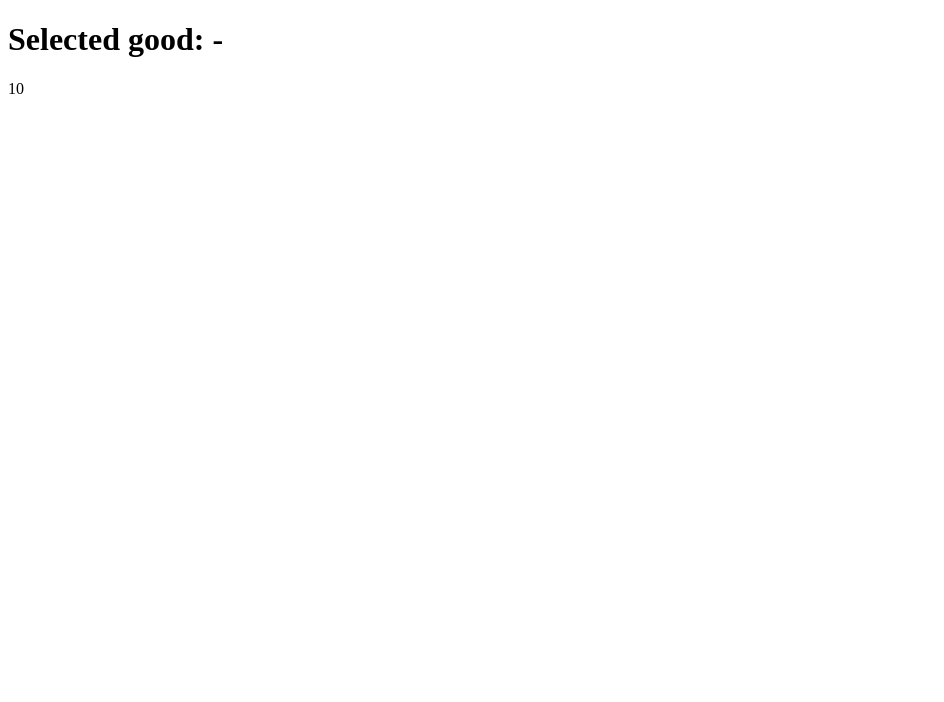
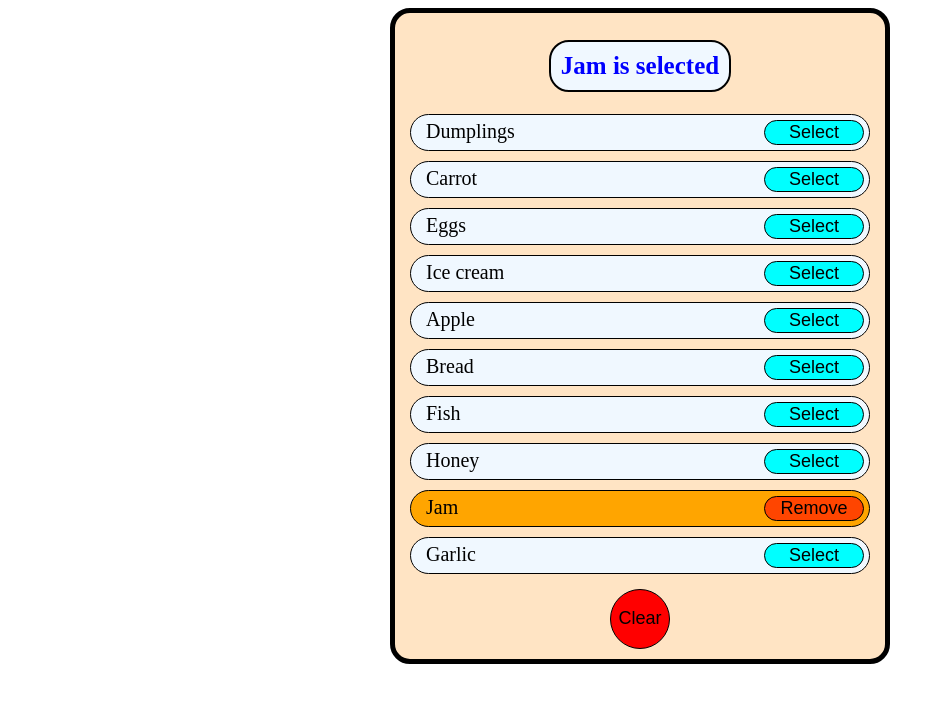
Before and after one commit to mate-academy/react_goods-selector, a React (Create React App) app: page / in a window 1280 px wide. Shown: the top 702 px of the page, without its empty margins (0-944 px from the left). Built offline with nearby package versions, Linux system fonts and the light colour scheme.

Commit message:
Solution

```diff
--- a/package.json
+++ b/package.json
@@ -8,6 +8,7 @@
   "dependencies": {
     "@cypress/react": "^5.12.4",
     "bulma": "^0.9.3",
+    "classnames": "^2.3.1",
     "react": "^17.0.2",
     "react-dom": "^17.0.2",
     "react-scripts": "^4.0.3"
@@ -17,13 +18,13 @@
     "@mate-academy/cypress-tools": "^1.0.4",
     "@mate-academy/eslint-config-react": "*",
     "@mate-academy/eslint-config-react-typescript": "*",
-    "@mate-academy/scripts": "^1.2.1",
+    "@mate-academy/scripts": "^1.2.3",
     "@mate-academy/students-ts-config": "*",
     "@mate-academy/stylelint-config": "*",
     "@types/node": "^17.0.23",
     "@types/react": "^17.0.43",
     "@types/react-dom": "^17.0.14",
-    "cypress": "^9.5.3",
+    "cypress": "^7.7.0",
     "eslint": "^7.32.0",
     "eslint-plugin-cypress": "^2.11.2",
     "gh-pages": "^3.2.3",
--- a/src/App.scss
+++ b/src/App.scss
@@ -1 +1,72 @@
-// styles go here
+.App {
+  box-sizing: border-box;
+  display: flex;
+  flex-direction: column;
+  justify-content: space-between;
+  align-items: center;
+  margin: auto;
+  padding: 10px;
+  width: 500px;
+  border: 5px solid black;
+  border-radius: 20px;
+  background-color: bisque;
+}
+
+.title {
+  padding: 10px;
+  text-align: center;
+  font-size: 25px;
+  color: blue;
+  border: 2px solid black;
+  border-radius: 20px;
+  background-color: aliceblue;
+}
+
+.list {
+  display: flex;
+  flex-direction: column;
+  width: 100%;
+  margin: 0;
+  padding: 0;
+  list-style-type: none;
+  font-size: 20px;
+
+  &__item {
+    display: flex;
+    justify-content: space-between;
+    margin: 5px;
+    padding: 5px;
+    padding-left: 15px;
+    border: 1px solid black;
+    border-radius: 20px;
+    background-color: aliceblue;
+  }
+
+  &__item_selected {
+    background-color: orange;
+  }
+}
+
+.button {
+  cursor: pointer;
+  font-size: 18px;
+  width: 100px;
+  border: 1px solid black;
+  border-radius: 50px;
+  background-color: aqua;
+
+  &__selected {
+    background-color: orangered;
+  }
+}
+
+.clear_button {
+  cursor: pointer;
+  margin-top: 10px;
+  font-size: 18px;
+  height: 60px;
+  width: 60px;
+  border: 1px solid black;
+  border-radius: 50px;
+  background-color: red;
+}
--- a/src/App.tsx
+++ b/src/App.tsx
@@ -1,4 +1,5 @@
 import React from 'react';
+import classNames from 'classnames';
 import './App.scss';
 
 const goodsFromServer: string[] = [
@@ -14,11 +15,90 @@ const goodsFromServer: string[] = [
   'Garlic',
 ];
 
-const App: React.FC = () => (
-  <div className="App">
-    <h1>Selected good: -</h1>
-    {goodsFromServer.length}
-  </div>
-);
+type State = {
+  selectedGood: string[];
+};
+
+class App extends React.Component<{}, State> {
+  state = {
+    selectedGood: ['Jam'],
+  };
+
+  goodsTitle = (selectedGood: string[]) => {
+    if (selectedGood.length === 1) {
+      return `${selectedGood} is selected`;
+    }
+
+    if (selectedGood.length > 1) {
+      return `${selectedGood.slice(0, -1).join(', ')}
+        and ${selectedGood.slice(-1)} are selected`;
+    }
+
+    return 'No goods selected';
+  };
+
+  removeGood = (item: string) => {
+    this.setState((prevState) => ({
+      selectedGood: prevState.selectedGood.filter(good => good !== item),
+    }));
+  };
+
+  selectGood = (item: string) => {
+    this.setState((prevState) => ({
+      selectedGood: [...prevState.selectedGood, item],
+    }));
+  };
+
+  clearAllGoods = () => {
+    this.setState({ selectedGood: [] });
+  };
+
+  render() {
+    const { selectedGood } = this.state;
+
+    return (
+      <div className="App">
+        <h1 className="title">{this.goodsTitle(selectedGood)}</h1>
+        <ul className="list">
+          {goodsFromServer.map(item => (
+            <li
+              key={item}
+              className={classNames(
+                'list__item',
+                { list__item_selected: selectedGood.includes(item) },
+              )}
+            >
+              {item}
+              <button
+                type="button"
+                className={classNames(
+                  'button',
+                  { button__selected: selectedGood.includes(item) },
+                )}
+                onClick={() => {
+                  return (
+                    selectedGood.includes(item)
+                      ? this.removeGood(item)
+                      : this.selectGood(item)
+                  );
+                }}
+              >
+                {selectedGood.includes(item) ? 'Remove' : 'Select'}
+              </button>
+            </li>
+          ))}
+        </ul>
+        <button
+          type="button"
+          className="clear_button"
+          hidden={selectedGood.length === 0}
+          onClick={this.clearAllGoods}
+        >
+          Clear
+        </button>
+      </div>
+    );
+  }
+}
 
 export default App;
```
Also changed, not shown: 2 other files (tests, documents, lock files or other folders).
